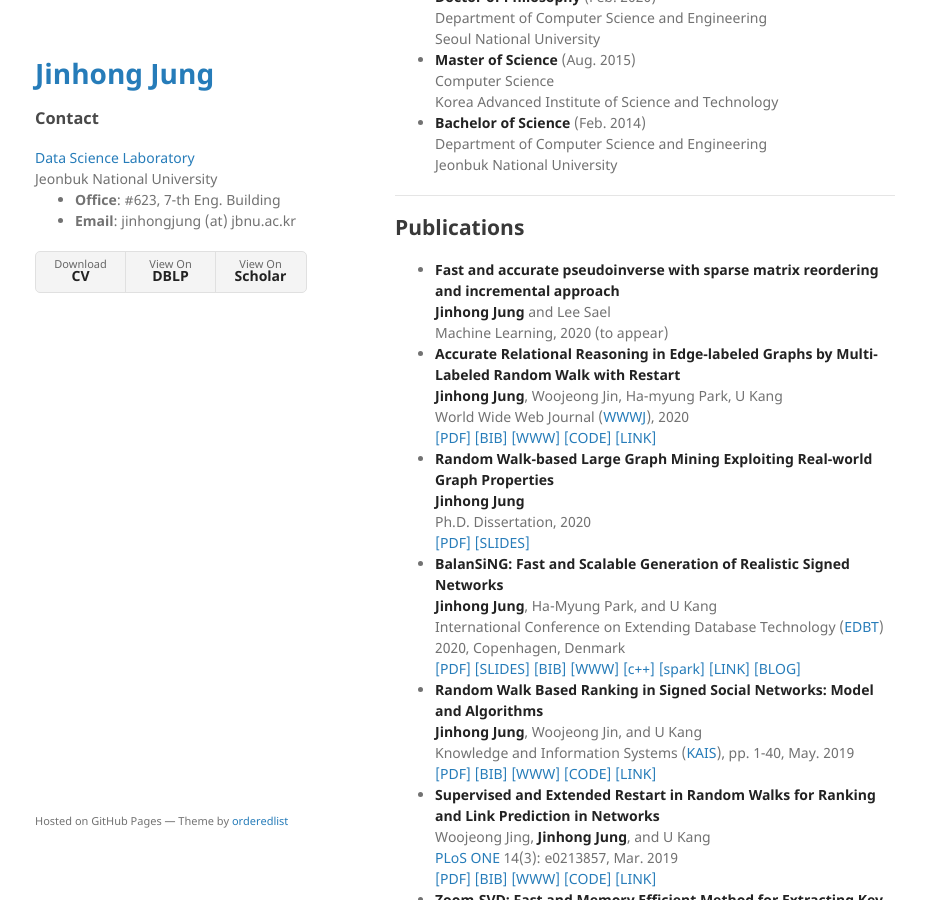
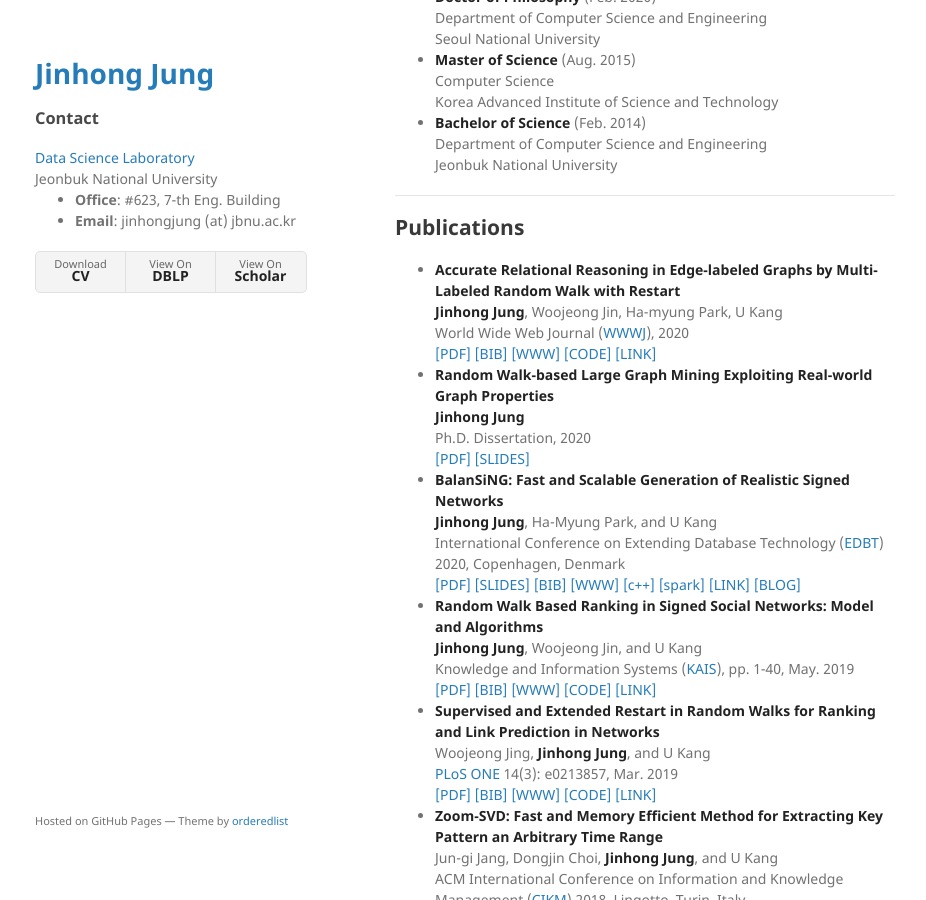
Before and after one commit to jinhongjung/jinhongjung.github.io, a Jekyll site: the page built from index.md, in a window 1280 px wide and 900 px high, scrolled down 375 px. Shown: the whole window, without its empty margins (175-1101 px from the left). Built offline with Jekyll 4.4.1, drawn with Linux system fonts in a browser that asks for light colours; our own code applies the rules of GitHub Pages for plain Markdown files.

Commit message:
modify files

```diff
--- a/index.md
+++ b/index.md
@@ -29,9 +29,6 @@ My research interests include data science, large-scale graph mining, and machin
 * * *
 
 ## Publications
-* **Fast and accurate pseudoinverse with sparse matrix reordering and incremental approach**\\
-  **Jinhong Jung** and Lee Sael \\
-  Machine Learning, 2020 (to appear)
 * **Accurate Relational Reasoning in Edge-labeled Graphs by Multi-Labeled Random Walk with Restart**\\
   **Jinhong Jung**, Woojeong Jin, Ha-myung Park, U Kang \\
   World Wide Web Journal ([WWWJ]()), 2020 \\
```
